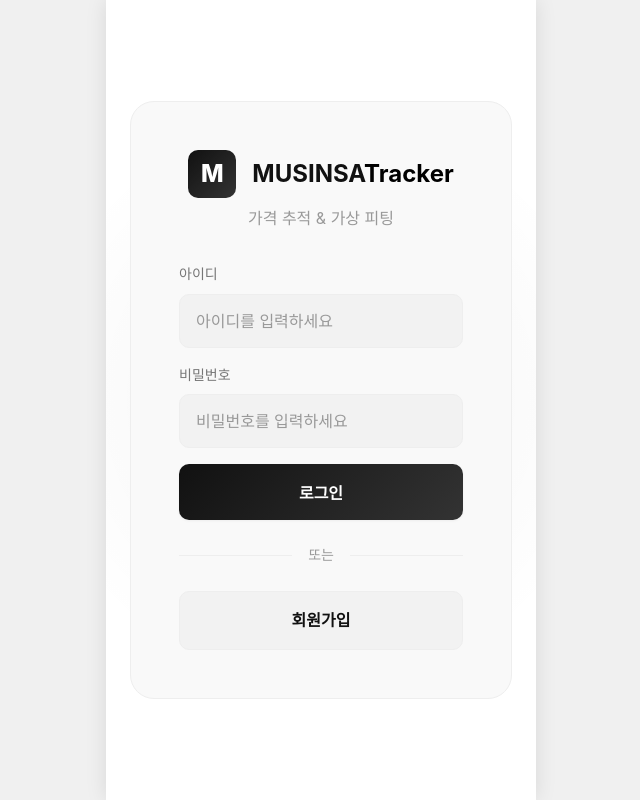
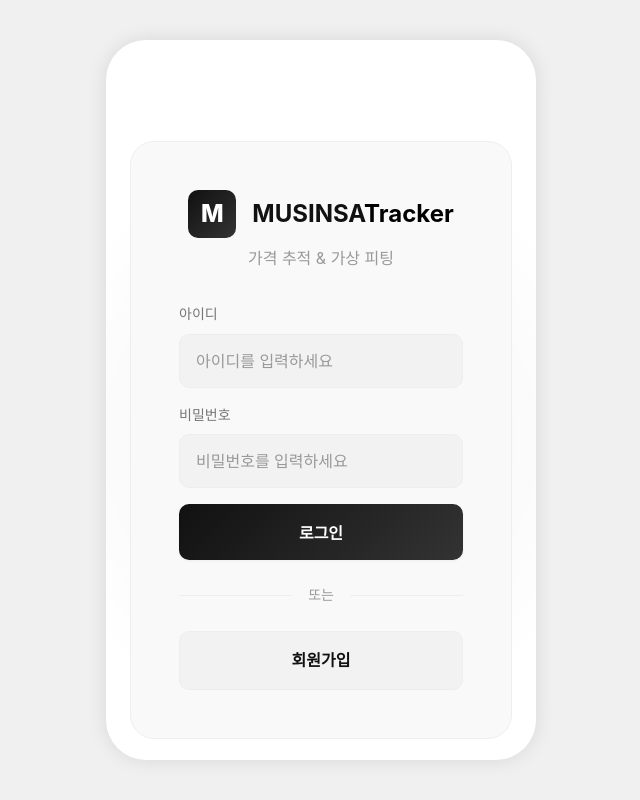
Before and after one commit to logan0741/MadCamp_3week, a Next.js app in the folder frontend/: page /login in a window 1280 px wide. Shown: the whole page, without its empty margins (319-959 px from the left). Built offline with nearby package versions, Linux system fonts and the light colour scheme; no server answers; a web font is replaced by a local one.

Commit message:
휴대폰 화면 상하 제한

```diff
--- a/frontend/app/globals.css
+++ b/frontend/app/globals.css
@@ -82,26 +82,58 @@ html {
 
 body {
   font-family: var(--font-sans);
-  background-color: #f0f0f0; /* Default neutral background for desktop */
+  background-color: #f0f0f0;
+  /* Default neutral background for desktop */
   color: var(--color-text-primary);
   line-height: 1.6;
   min-height: 100vh;
   -webkit-font-smoothing: antialiased;
   -moz-osx-font-smoothing: grayscale;
-  display: flex; /* Center the mobile view */
+  display: flex;
+  /* Center the mobile view */
   justify-content: center;
-  align-items: flex-start; /* Ensure scrolling works properly */
+  align-items: center;
+  /* Center vertically as well */
   margin: 0;
+  overflow: hidden;
+  /* Prevent body scroll, scroll inside phone instead */
 }
 
 .mobile-layout-container {
   width: 100%;
-  max-width: 430px; /* iPhone Pro Max width approx */
-  min-height: 100vh;
-  background-color: var(--color-bg-primary); /* restore app bg color */
-  box-shadow: 0 0 20px rgba(0, 0, 0, 0.1); /* shadow to separate from bg */
+  max-width: 430px;
+  /* iPhone Pro Max width approx */
+  height: 90vh;
+  /* Dynamic height based on viewport */
+  max-height: 932px;
+  /* iPhone 14 Pro Max height */
+  background-color: var(--color-bg-primary);
+  /* restore app bg color */
+  box-shadow: 0 0 20px rgba(0, 0, 0, 0.1);
+  /* shadow to separate from bg */
   position: relative;
+  overflow: hidden;
+  /* Contain scroll area */
+  border-radius: 40px;
+  /* Rounded corners for phone look */
+  transform: scale(1);
+  /* Create containing block for fixed position children */
+}
+
+.mobile-scroll-area {
+  height: 100%;
+  overflow-y: auto;
   overflow-x: hidden;
+  scrollbar-width: none;
+  /* Firefox */
+  -ms-overflow-style: none;
+  /* IE/Edge */
+  position: relative;
+}
+
+.mobile-scroll-area::-webkit-scrollbar {
+  display: none;
+  /* Chrome/Safari */
 }
 
 a {
--- a/frontend/app/layout.tsx
+++ b/frontend/app/layout.tsx
@@ -28,7 +28,9 @@ export default function RootLayout({
             </head>
             <body>
                 <div className="mobile-layout-container">
-                    {children}
+                    <div className="mobile-scroll-area">
+                        {children}
+                    </div>
                 </div>
             </body>
         </html>
```
Also changed, not shown: frontend/components/BottomNav.module.css (+4 -3 lines).
